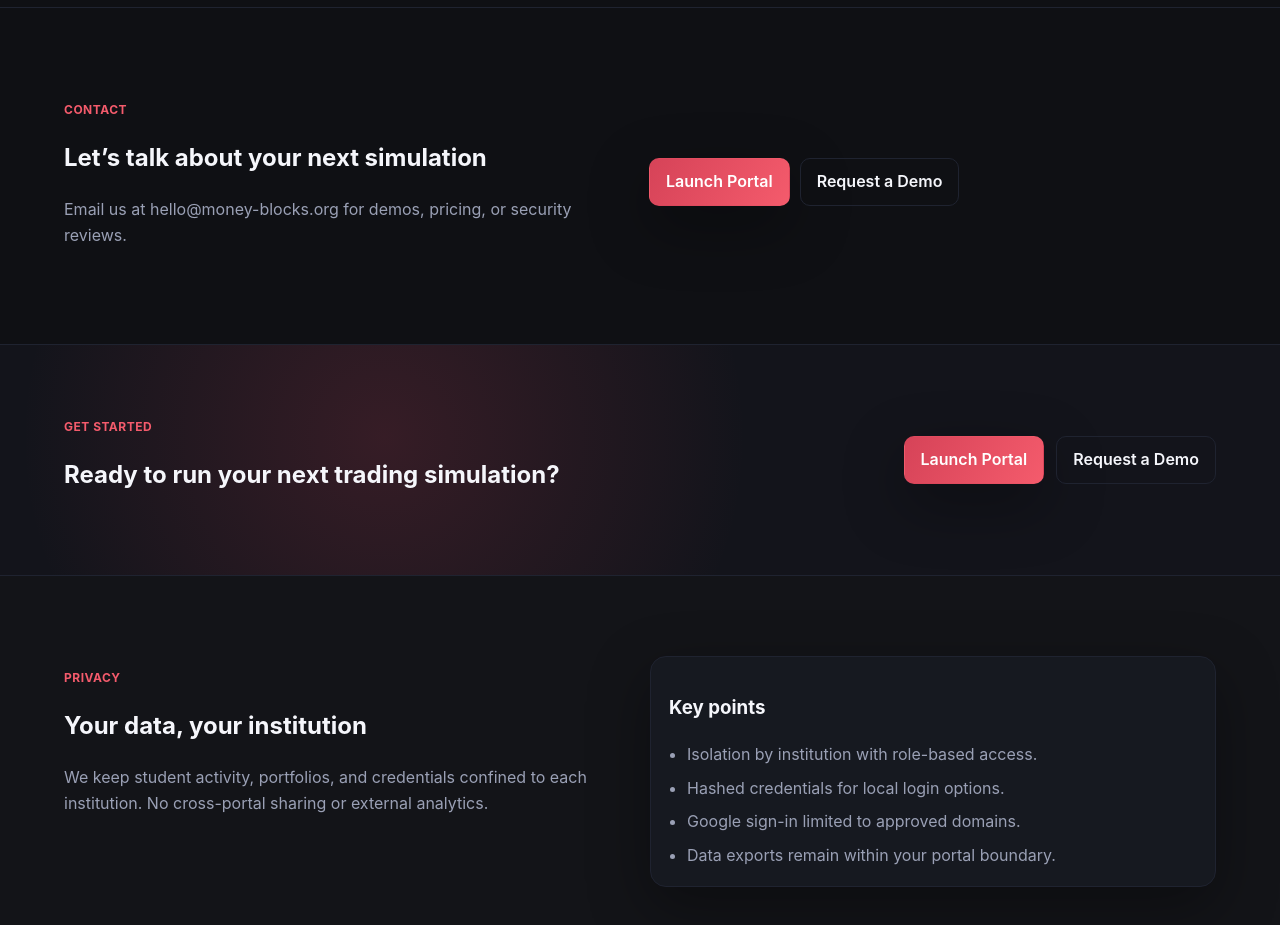
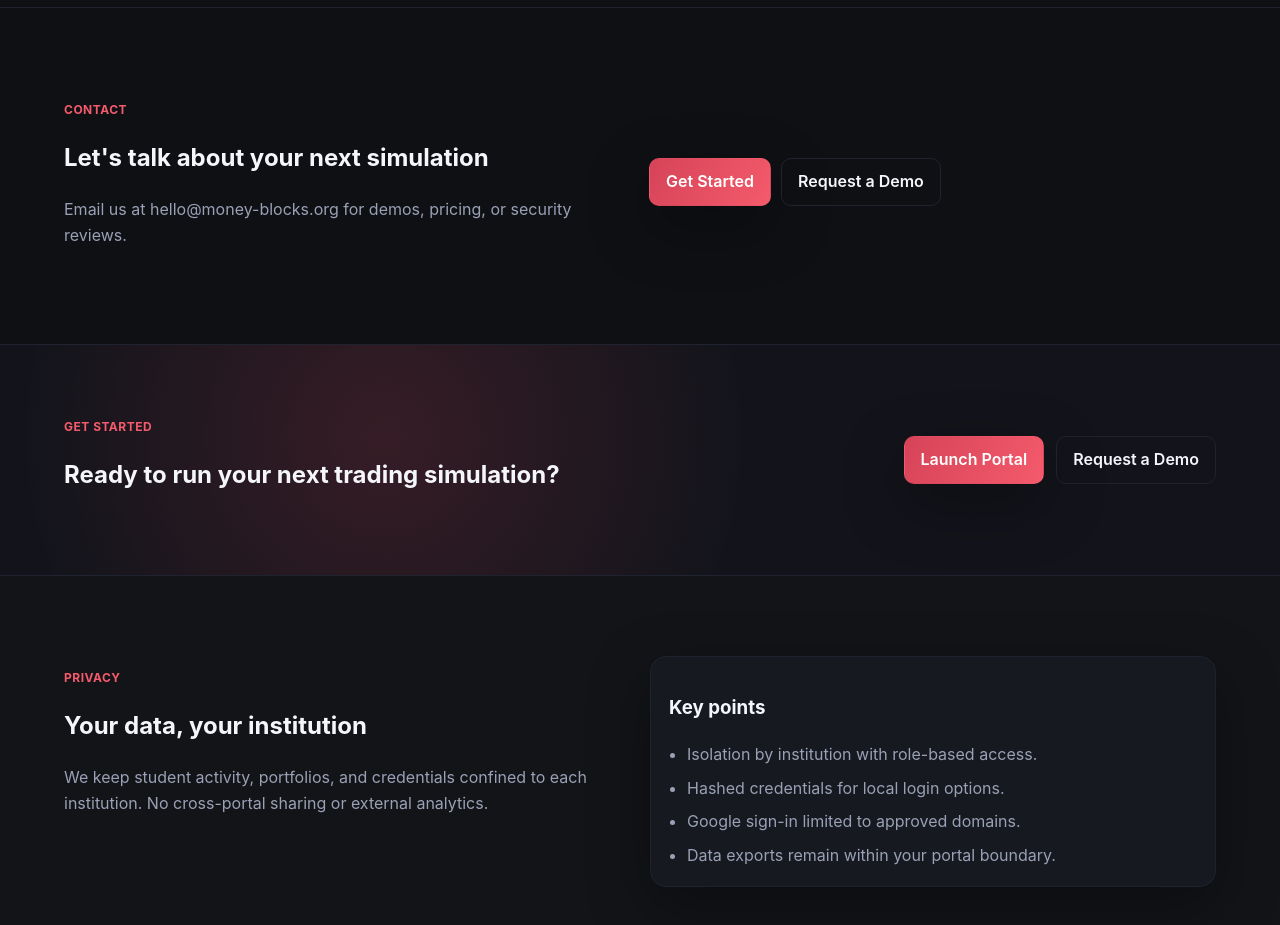
Before and after one commit to shahzain-ssq/money-blocks-site, a plain HTML site: page index.html in a window 1280 px wide. Shown: the part 4120-5045 px from the top of the page. Drawn offline with Linux system fonts and the light colour scheme.

Commit message:
Update index.html
Co-authored-by: coderabbitai[bot] <136622811+coderabbitai[bot]@users.noreply.github.com>

```diff
--- a/index.html
+++ b/index.html
@@ -299,11 +299,11 @@
       <div class="container contact-grid">
         <div>
           <p class="eyebrow">Contact</p>
-          <h2>Let’s talk about your next simulation</h2>
+          <h2>Let's talk about your next simulation</h2>
           <p class="section-lead">Email us at <a href="mailto:hello@money-blocks.org">hello@money-blocks.org</a> for demos, pricing, or security reviews.</p>
         </div>
         <div class="cta-inline">
-          <a class="btn" href="#contact">Launch Portal</a>
+          <a class="btn" href="mailto:hello@money-blocks.org">Get Started</a>
           <a class="btn ghost" href="mailto:hello@money-blocks.org">Request a Demo</a>
         </div>
       </div>
```
